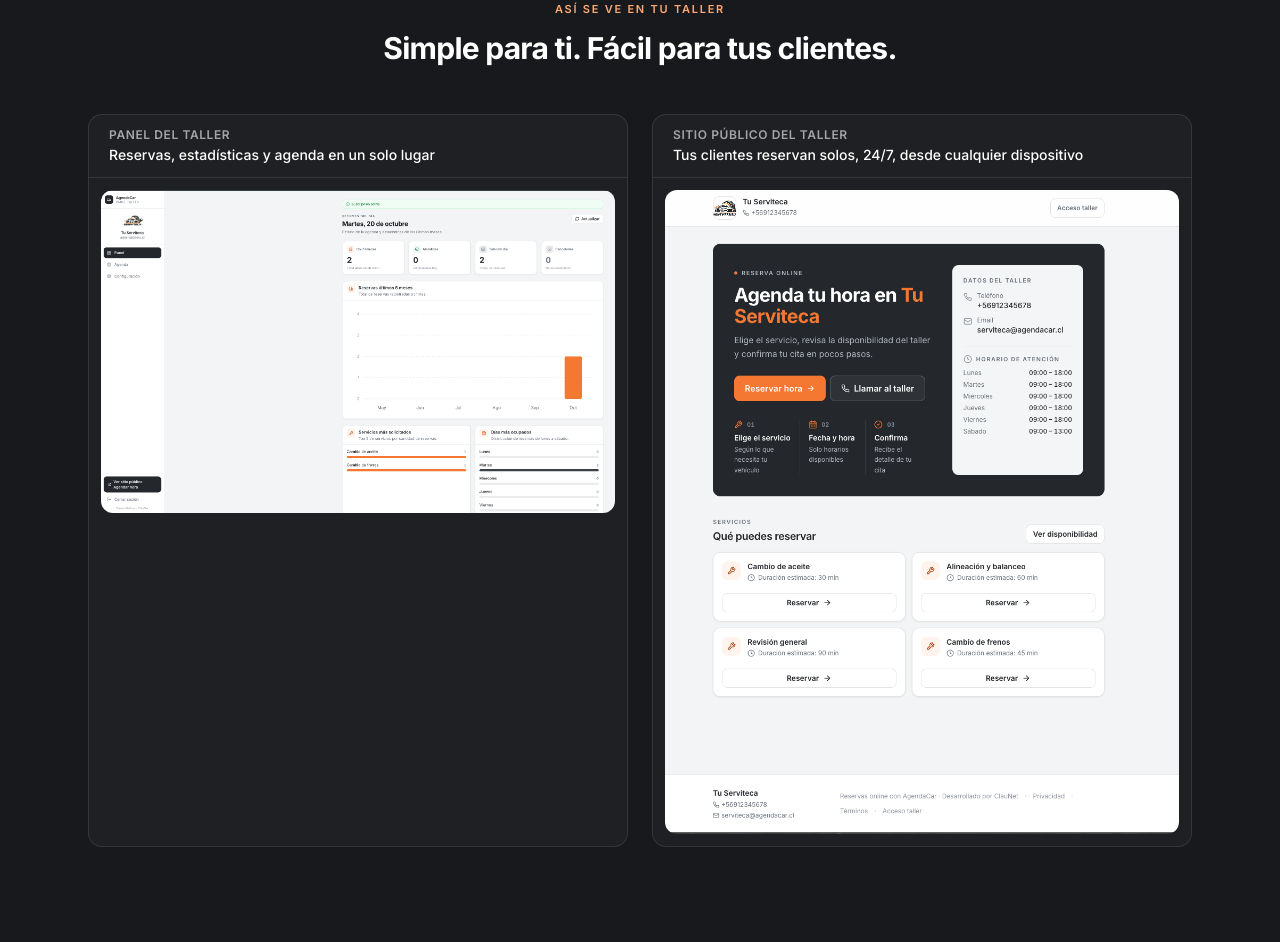
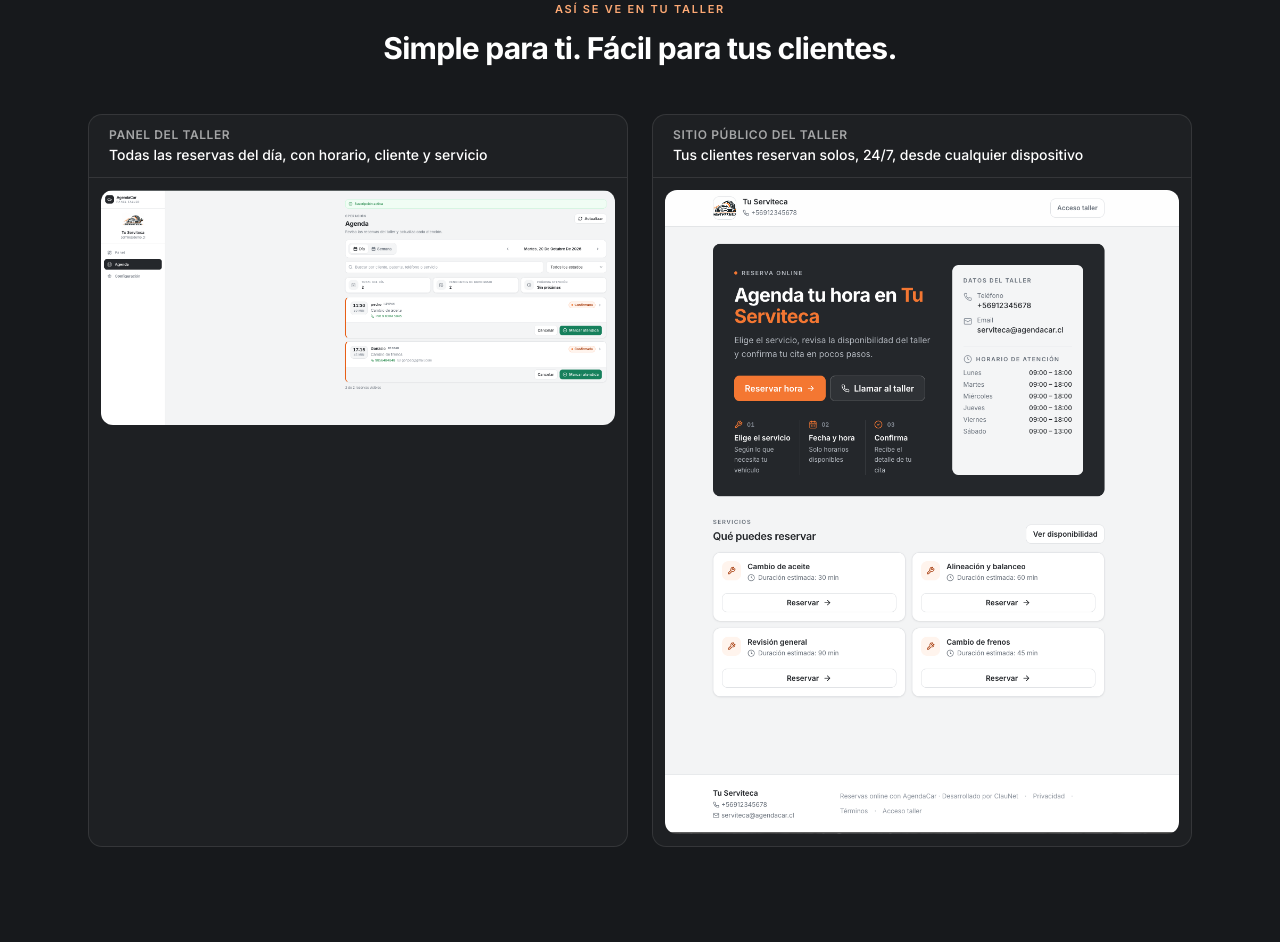
Before and after one commit to clattox/agendacar, a React (Vite) app in the folder client/: page / in a window 1280 px wide. Shown: the part 1034-1976 px from the top of the page. Built offline with nearby package versions, Linux system fonts and the light colour scheme; no server answers.

Commit message:
fix: captura de agenda como screenshot principal del panel
Co-Authored-By: Claude Sonnet 4.6 <noreply@anthropic.com>
Claude-Session: https://claude.ai/code/session_01FvUsjLsFhXhSGh1mry3qQA

```diff
--- a/client/src/pages/public/Landing.jsx
+++ b/client/src/pages/public/Landing.jsx
@@ -144,7 +144,7 @@ export default function Landing() {
           <div className="overflow-hidden rounded-xl border border-white/10 bg-white/[0.03]">
             <div className="border-b border-white/10 px-5 py-3">
               <p className="text-xs font-semibold text-white/60 uppercase tracking-wider">Panel del taller</p>
-              <p className="mt-0.5 text-sm font-medium text-white">Reservas, estadísticas y agenda en un solo lugar</p>
+              <p className="mt-0.5 text-sm font-medium text-white">Todas las reservas del día, con horario, cliente y servicio</p>
             </div>
             <div className="p-3">
               <img
```
Also changed, not shown: client/public/screenshot-panel.png.
